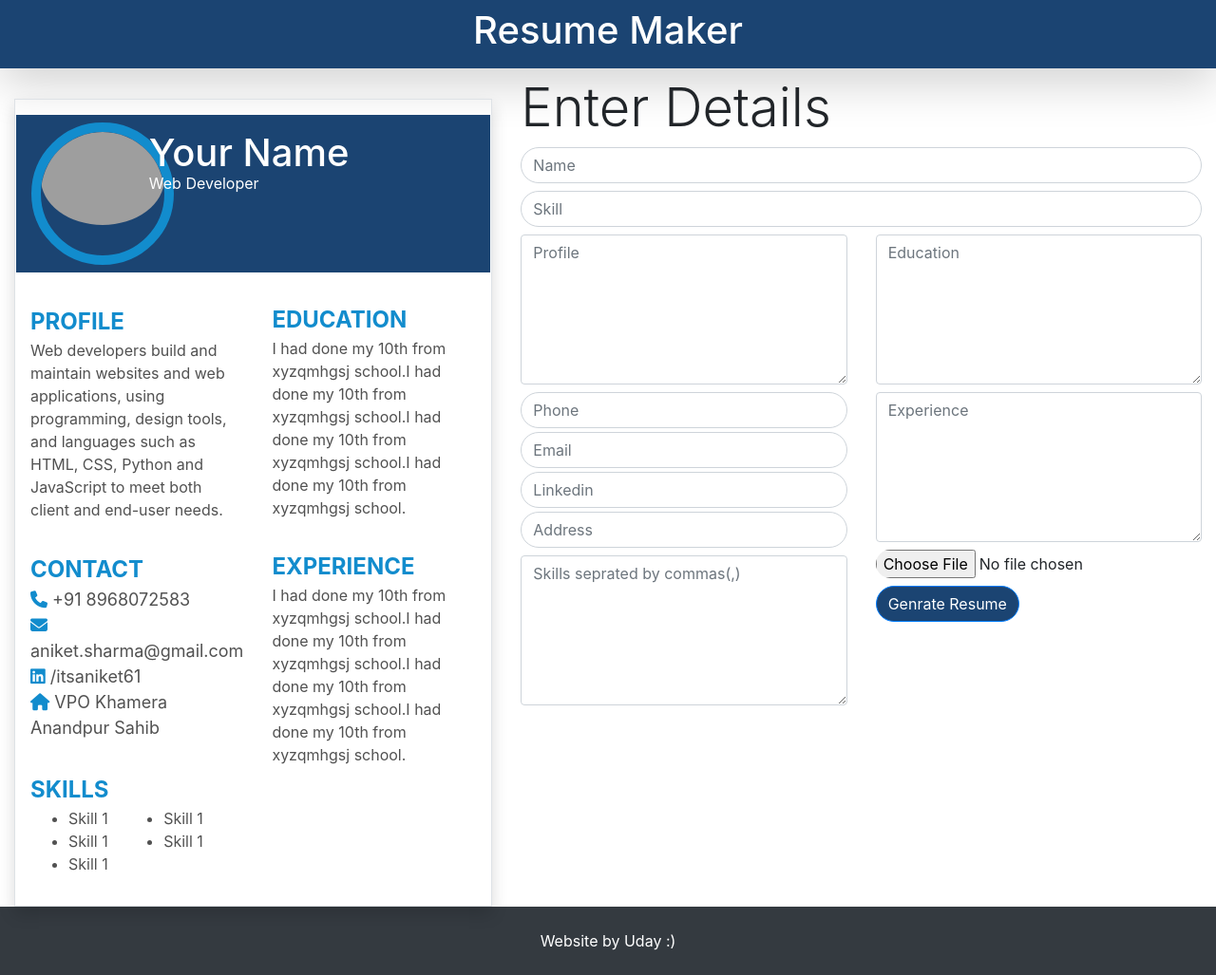
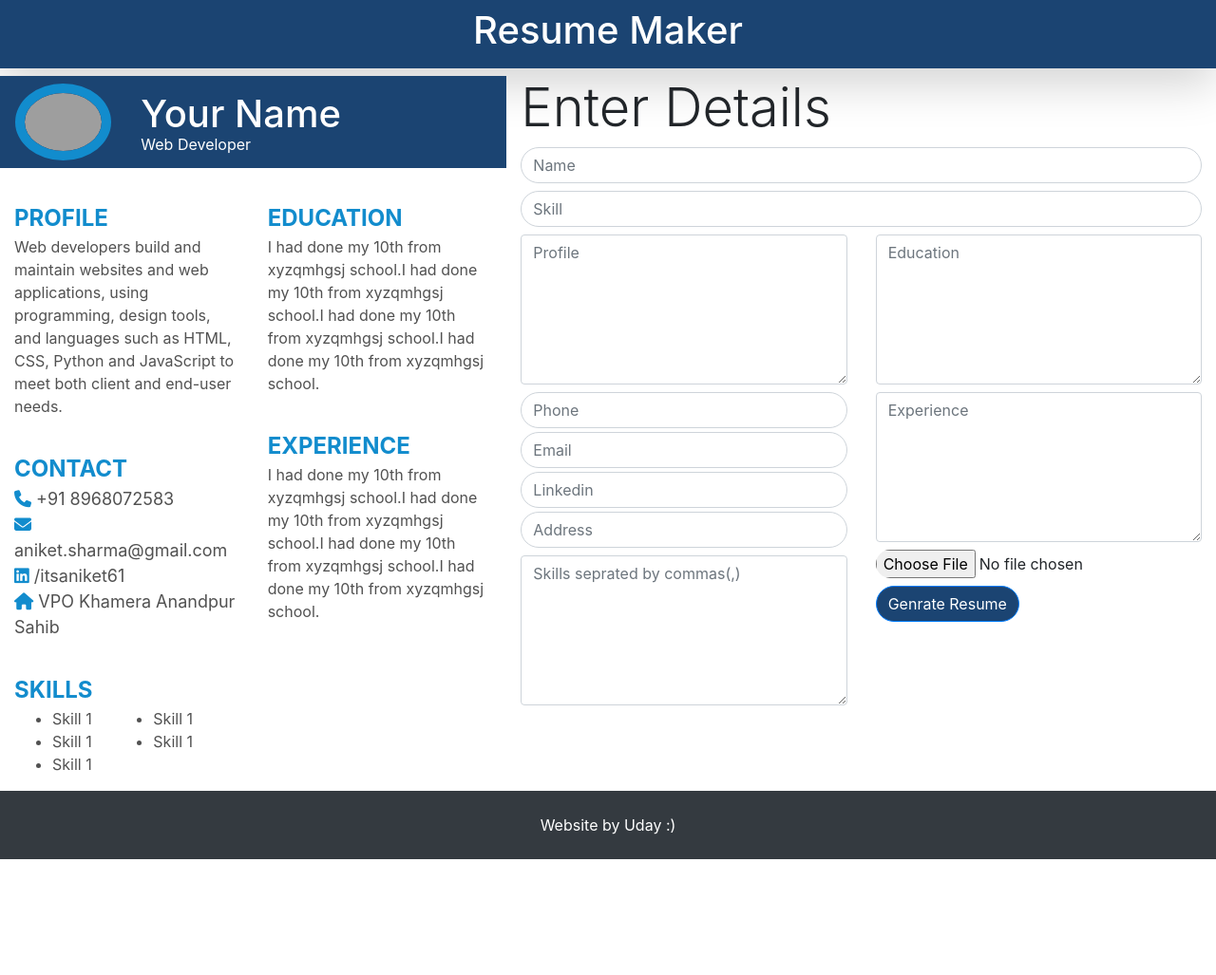
Before and after one commit to 1r2ohit/resume-maker-1, a plain HTML site: page index.html in a window 1280 px wide. Shown: the whole page at 95% size. After the commit the page ends 905 px from the top, so only its background shows below. Drawn offline with nearby package versions, Linux system fonts and the light colour scheme; grey boxes are pictures that could not be loaded.

Commit message:
first commit

```diff
--- a/index.html
+++ b/index.html
@@ -23,11 +23,11 @@
         <div class="row">
             <!--Resume Col Starts-->
             <div class="col-sm-5">
-                <div id="main-resume" class="p-3 border mt-4 shadow">
+                <div id="main-resume">
                 <!--Top Jumbo Starts-->
                 <div class="top-jumbo" id="top-most">
                     <div class="row my-bg-primary">
-                        <div class="col-2 col-sm-3 p-2">
+                        <div class="col col-sm-3 p-2">
                             <div class="profile-img mx-2">
                                 <img id="user-img" src="https://encrypted-tbn0.gstatic.com/images?q=tbn:ANd9GcSa69_HGc_i3MXKCPZzCfAjBZC4bXJsn0rS0Ufe6H-ctZz5FbIVaPkd1jCPTpKwPruIT3Q&usqp=CAU" alt="">
                             </div>
--- a/style.css
+++ b/style.css
@@ -9,16 +9,14 @@
     line-height: .2vh;
 }
 .top-jumbo .profile-img{
-    height: 150px;
-    width: 150px;
     border-radius: 50%;
     border: solid 10px #128CCD;
     overflow: hidden;
 }
 
 .top-jumbo .profile-img img{
+    border-radius: 50%;
     width: 100%;
-    border-radius: 50%;
 }
 
 .section-header{
```
